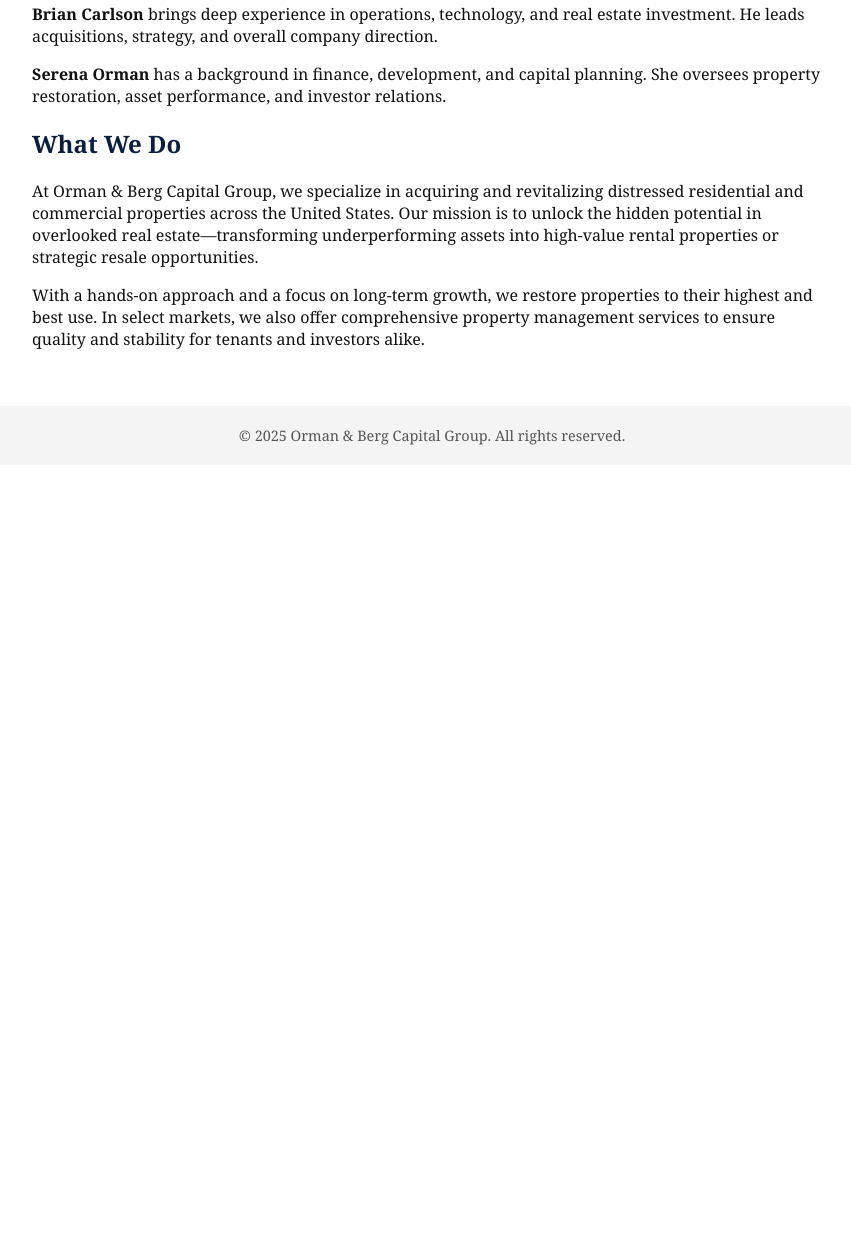
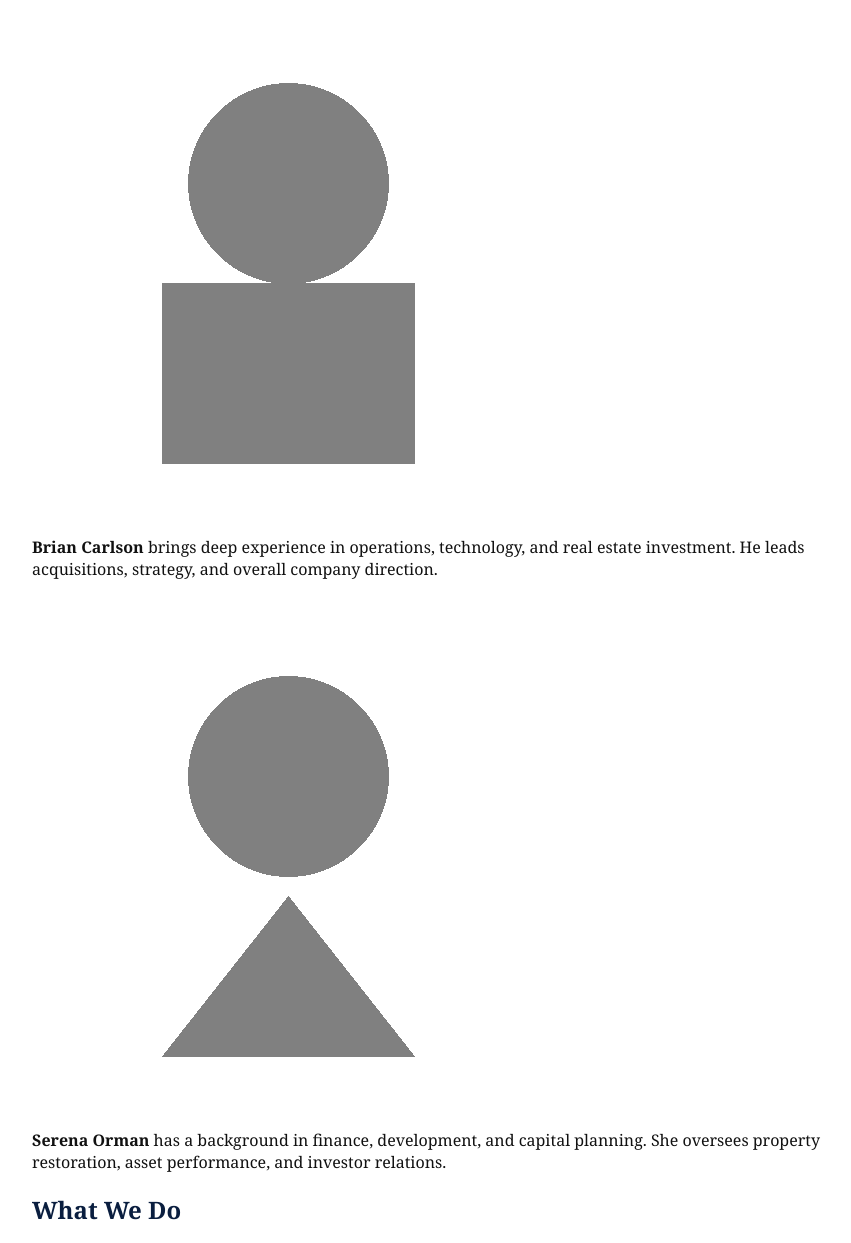
Before and after one commit to ormanberg/ormanberg-site, a plain HTML site: page about.html in a window 1280 px wide. Shown: the part 535-1778 px from the top of the page, without its empty margins (208-1059 px from the left). Before the commit the page ends 1000 px from the top, so only its background shows below. Drawn offline with Linux system fonts and the light colour scheme.

Commit message:
Add files via upload

```diff
--- a/about.html
+++ b/about.html
@@ -68,9 +68,8 @@
 
   <main>
     <h2>Founders</h2>
-    <p><strong>Brian Carlson</strong> brings deep experience in operations, technology, and real estate investment. He leads acquisitions, strategy, and overall company direction.</p>
-    <p><strong>Serena Orman</strong> has a background in finance, development, and capital planning. She oversees property restoration, asset performance, and investor relations.</p>
-
+    <div class="founder"><img src="male-placeholder.png" alt="Brian Carlson" /><p><strong>Brian Carlson</strong> brings deep experience in operations, technology, and real estate investment. He leads acquisitions, strategy, and overall company direction.</p>
+    <div class="founder"><img src="female-placeholder.png" alt="Serena Orman" /><p><strong>Serena Orman</strong> has a background in finance, development, and capital planning. She oversees property restoration, asset performance, and investor relations.</p></div>
     <h2>What We Do</h2>
     <p>At Orman & Berg Capital Group, we specialize in acquiring and revitalizing distressed residential and commercial properties across the United States. Our mission is to unlock the hidden potential in overlooked real estate—transforming underperforming assets into high-value rental properties or strategic resale opportunities.</p>
 
```
Also changed, not shown: female-placeholder.png (added), male-placeholder.png (added).
